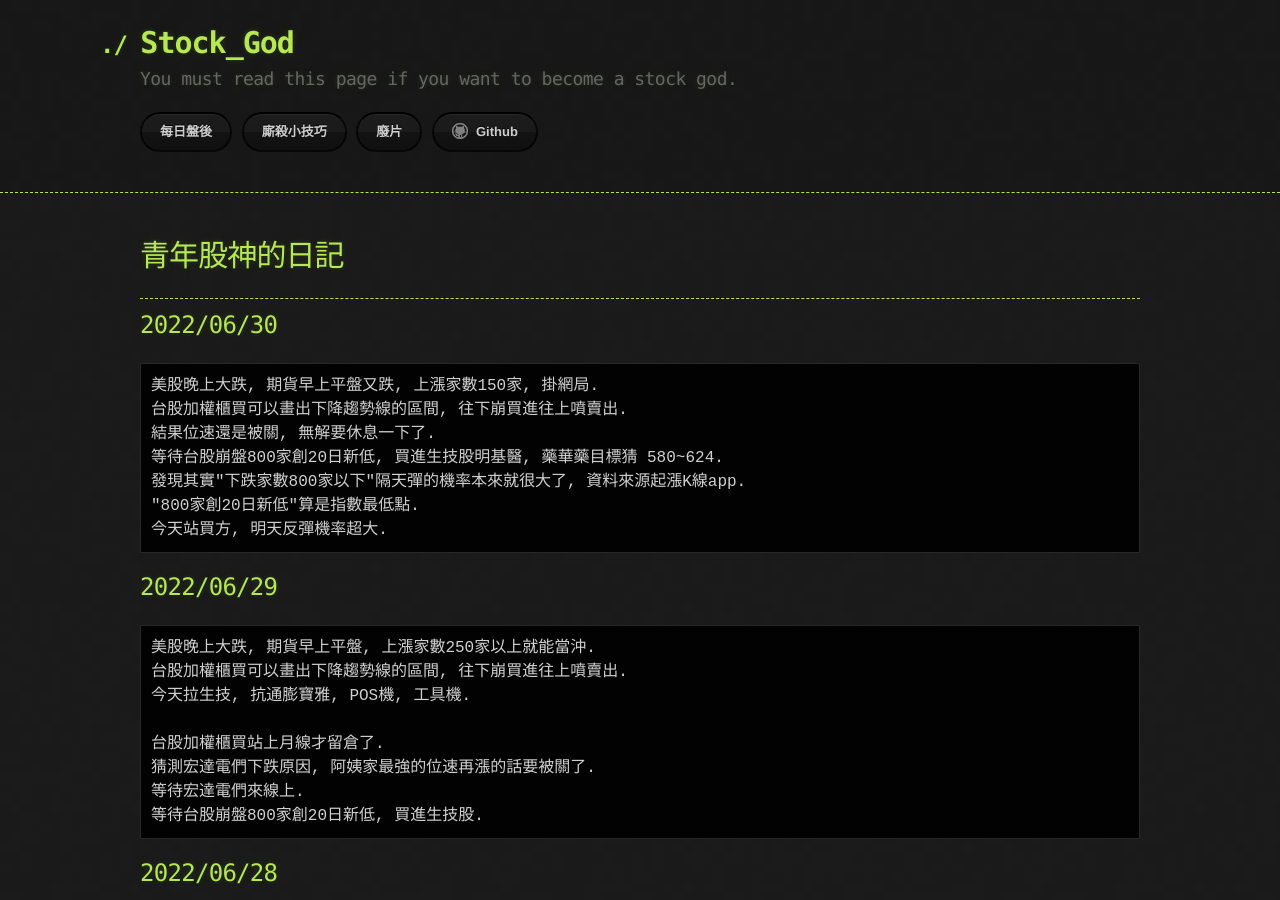
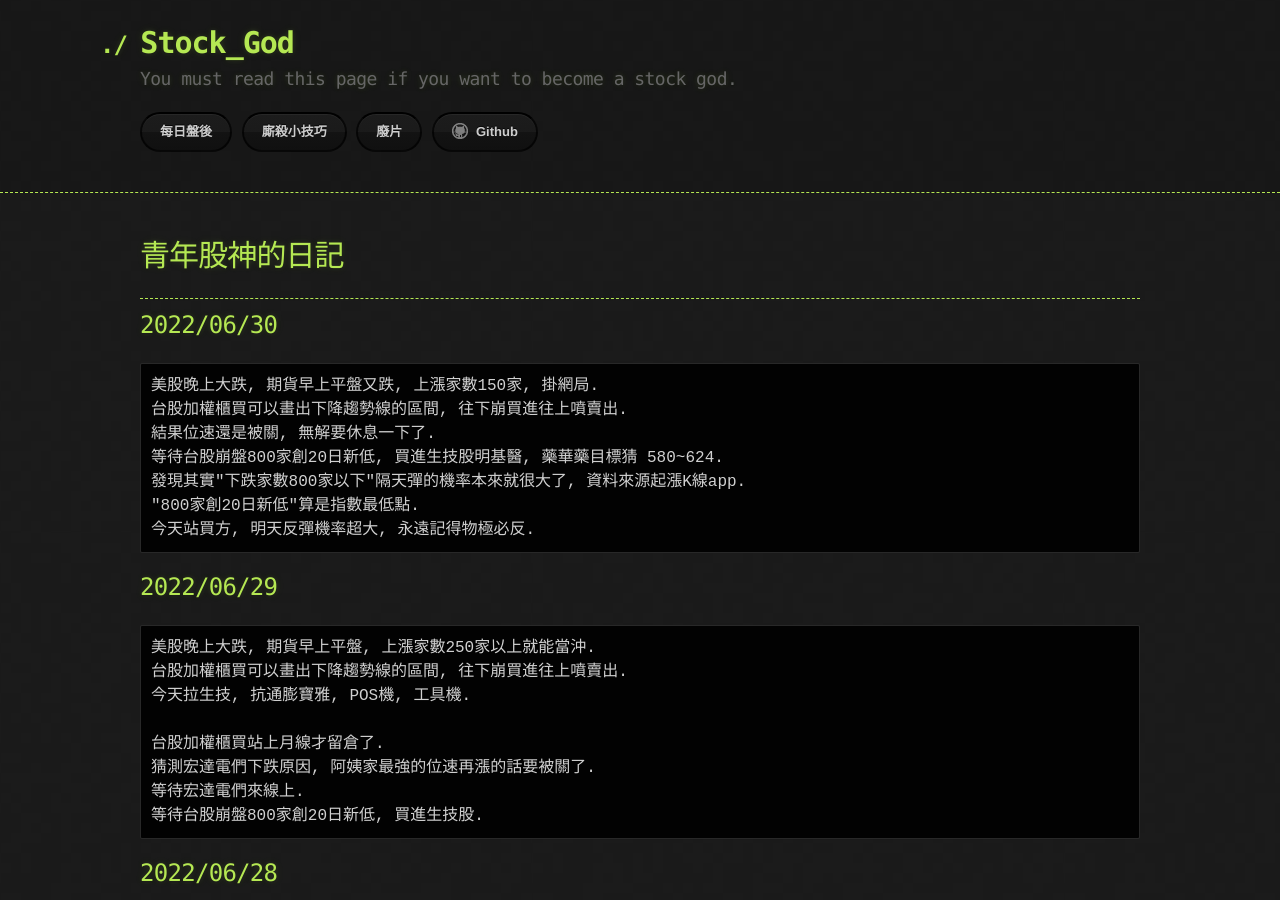
Before and after one commit to lepg5487/Stock_God, a Jekyll site: the page built from index.md, in a window 1280 px wide and 900 px high. Built offline with Jekyll 4.4.1, drawn with Linux system fonts in a browser that asks for light colours; our own code applies the rules of GitHub Pages for plain Markdown files.

Commit message:
Update index.md

````diff
--- a/index.md
+++ b/index.md
@@ -14,7 +14,7 @@ layout: testlayouts
 等待台股崩盤800家創20日新低, 買進生技股明基醫, 藥華藥目標猜 580~624.
 發現其實"下跌家數800家以下"隔天彈的機率本來就很大了, 資料來源起漲K線app.
 "800家創20日新低"算是指數最低點.
-今天站買方, 明天反彈機率超大.
+今天站買方, 明天反彈機率超大, 永遠記得物極必反.
 ```
 
 ## 2022/06/29
````
